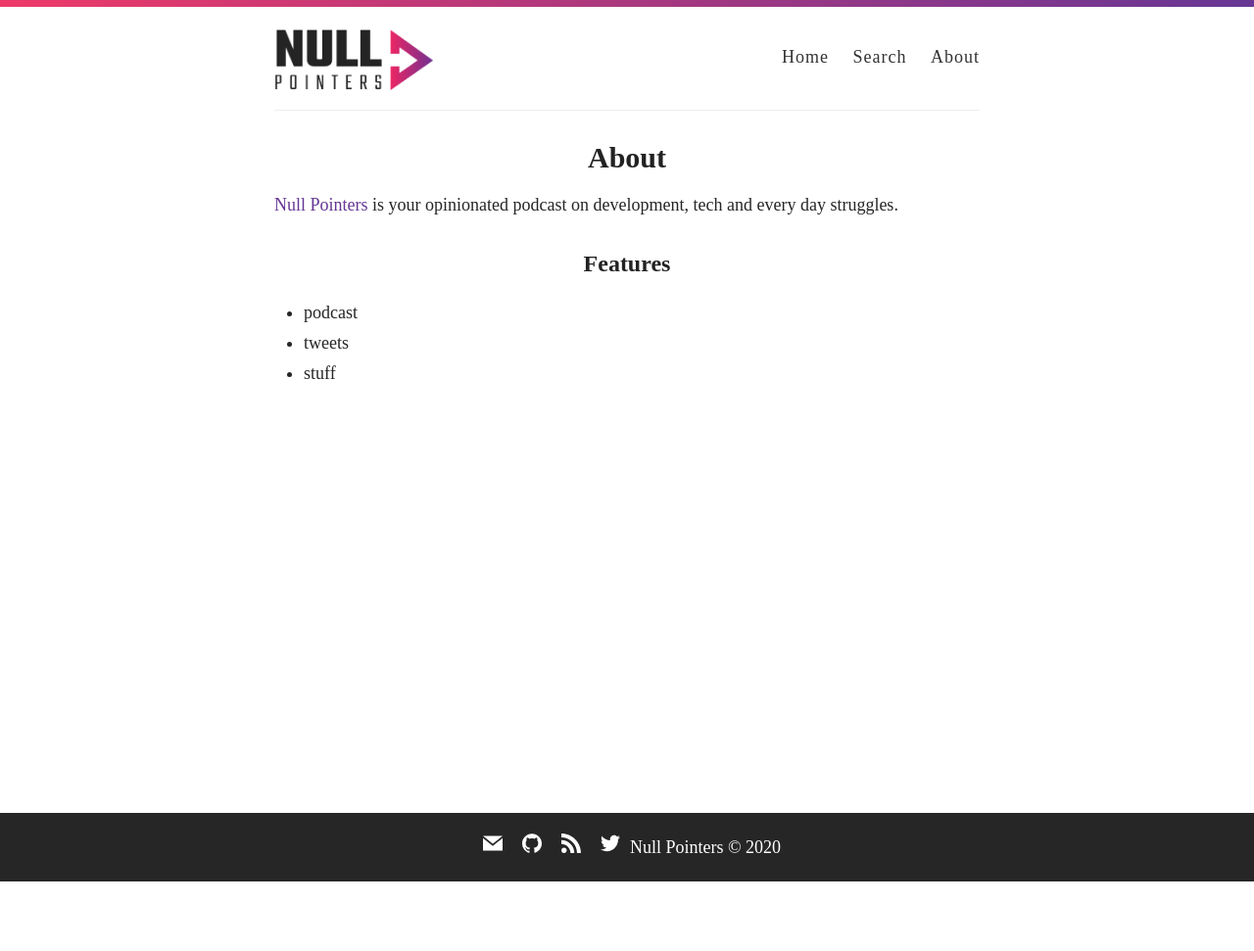
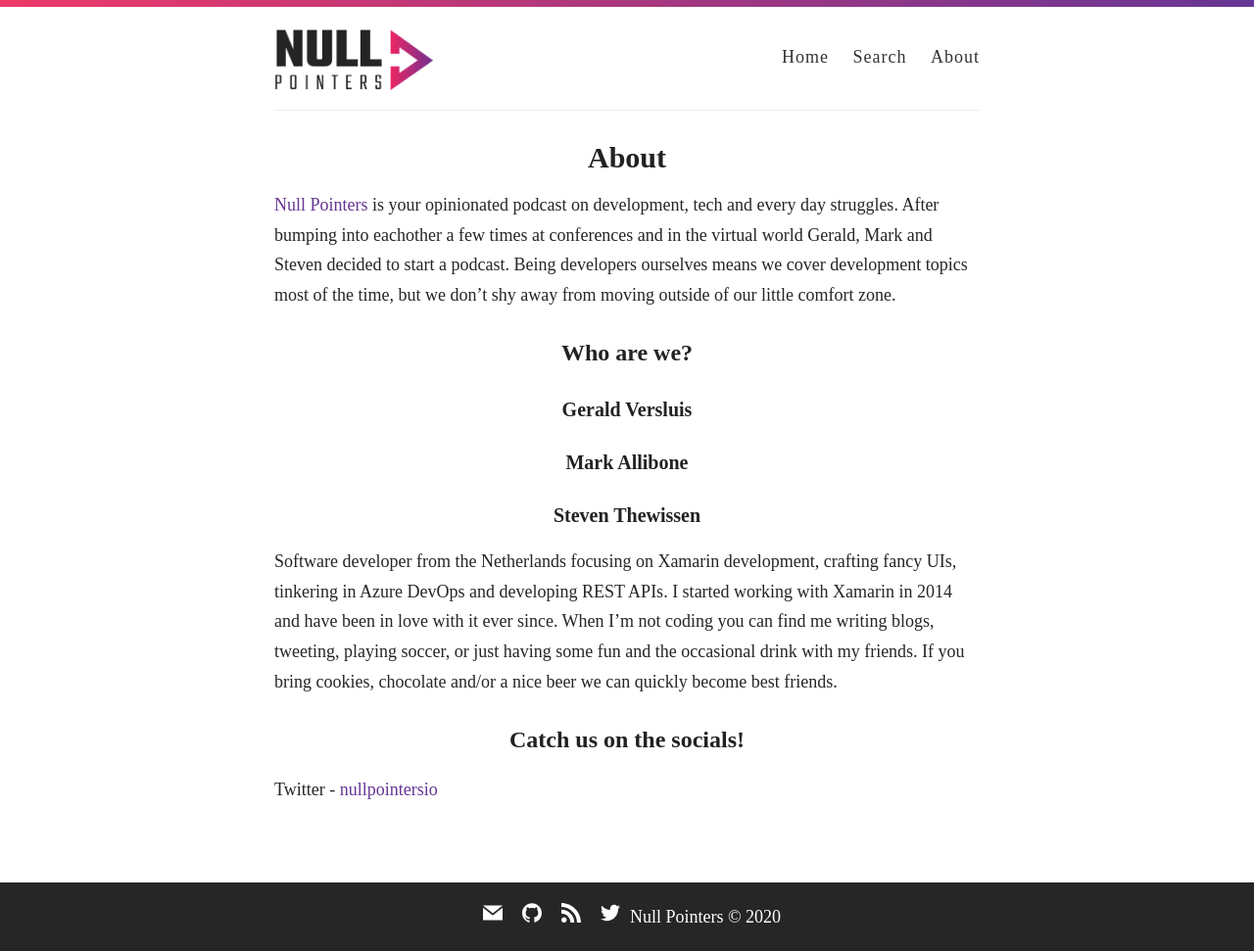
Before and after one commit to nullpointersio/website, a Jekyll site: the page built from _pages/about.md, in a window 1280 px wide. Shown: the whole page at 98% size. Built offline with Jekyll 4.4.1, drawn with Linux system fonts in a browser that asks for light colours; some web fonts are replaced; before the commit the page ends 901 px from its top, so only the background shows below that.

Commit message:
WIP about page

```diff
--- a/_pages/about.md
+++ b/_pages/about.md
@@ -4,10 +4,17 @@ title: About
 permalink: /about/
 ---
 
-[Null Pointers](https://nullpointers.io) is your opinionated podcast on development, tech and every day struggles.
+[Null Pointers](https://nullpointers.io) is your opinionated podcast on development, tech and every day struggles. After bumping into eachother a few times at conferences and in the virtual world Gerald, Mark and Steven decided to start a podcast. Being developers ourselves means we cover development topics most of the time, but we don't shy away from moving outside of our little comfort zone.
 
-## Features
+## Who are we?
 
-- podcast
-- tweets
-- stuff
+### Gerald Versluis
+
+### Mark Allibone
+
+### Steven Thewissen
+Software developer from the Netherlands focusing on Xamarin development, crafting fancy UIs, tinkering in Azure DevOps and developing REST APIs. I started working with Xamarin in 2014 and have been in love with it ever since. When I'm not coding you can find me writing blogs, tweeting, playing soccer, or just having some fun and the occasional drink with my friends. If you bring cookies, chocolate and/or a nice beer we can quickly become best friends.
+
+## Catch us on the socials!
+
+Twitter - [nullpointersio](https://www.twitter.com/nullpointersio)
```
